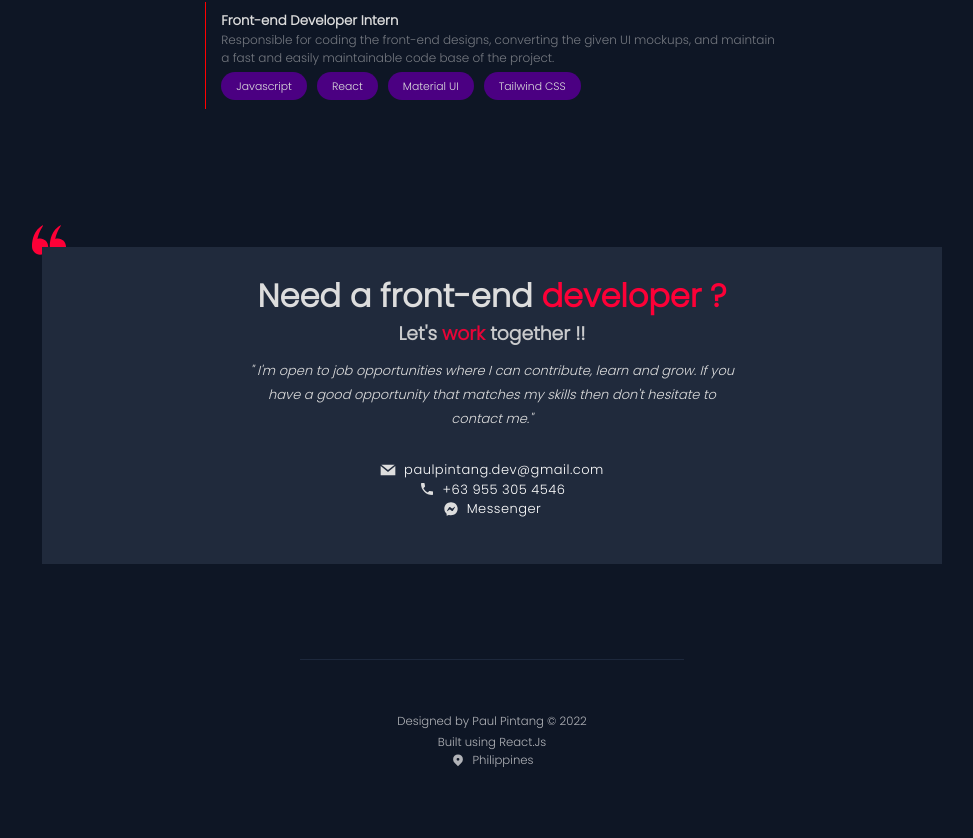
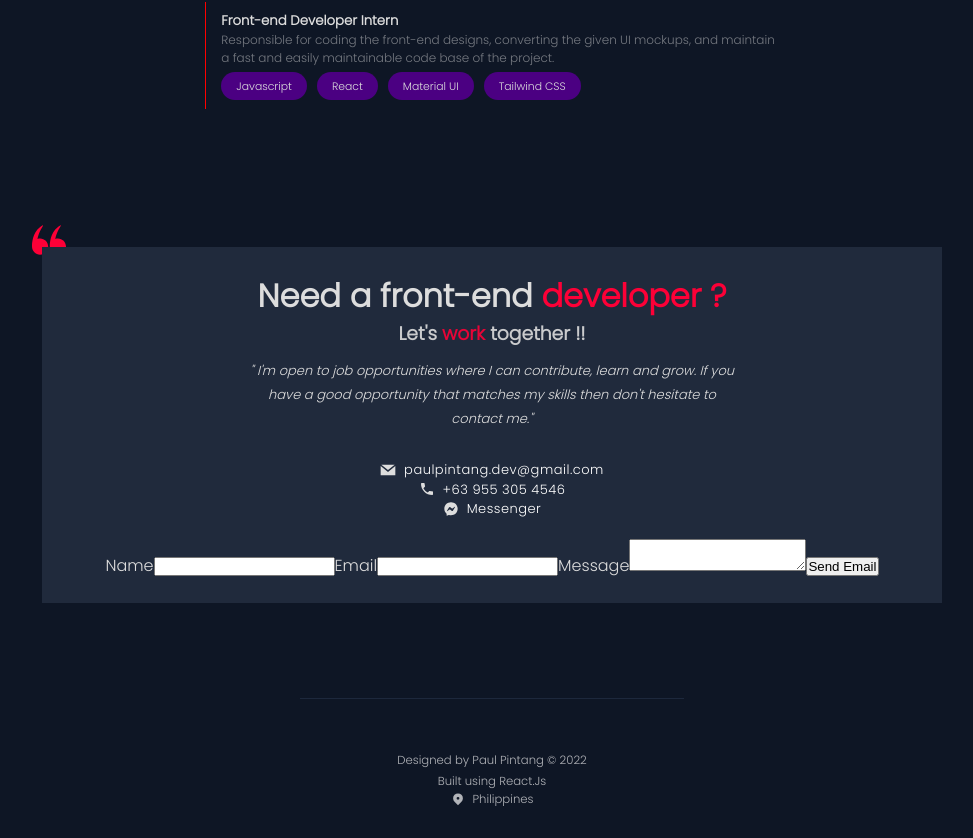
Before and after one commit to PaulPintang/Portfolio, a React (Create React App) app: page / in a window 1280 px wide. Shown: the part 4058-4896 px from the top of the page, without its empty margins (148-1121 px from the left). Before the commit the page ends 4857 px from the top, so only its background shows below. Built offline with nearby package versions, Linux system fonts and the light colour scheme; no server answers.

Commit message:
feat: send an email using email.js

```diff
--- a/package.json
+++ b/package.json
@@ -3,9 +3,11 @@
   "version": "0.1.0",
   "private": true,
   "dependencies": {
+    "@emailjs/browser": "^3.9.1",
     "@testing-library/jest-dom": "^5.11.4",
     "@testing-library/react": "^11.1.0",
     "@testing-library/user-event": "^12.1.10",
+    "dotenv": "^16.0.3",
     "react": "^17.0.2",
     "react-awesome-reveal": "^3.8.1",
     "react-dom": "^17.0.2",
--- a/src/App.js
+++ b/src/App.js
@@ -11,6 +11,7 @@ import GlobalStyles from "./components/styles/GlobalStyles";
 import Experience from "./components/Experience";
 
 function App() {
+require('dotenv').config()
   return (
     <div>
       <AnimationProvider>
--- /dev/null
+++ b/src/components/Contacts/Form/index.jsx
@@ -0,0 +1,43 @@
+import React, { useRef } from "react";
+import emailjs from "@emailjs/browser";
+
+const Form = () => {
+  const form = useRef();
+
+  console.log(process.env.REACT_APP_SERVICE_ID);
+  console.log(process.env.REACT_APP_TEMPLATE_ID);
+  console.log(process.env.REACT_APP_PUBLIC_KEY);
+  const sendEmail = (e) => {
+    e.preventDefault();
+
+    emailjs
+      .sendForm(
+        `${process.env.REACT_APP_SERVICE_ID}`,
+        `${process.env.REACT_APP_TEMPLATE_ID}`,
+        form.current,
+        `${process.env.REACT_APP_PUBLIC_KEY}`
+      )
+      .then(
+        (result) => {
+          console.log(result.text);
+        },
+        (error) => {
+          console.log(error.text);
+        }
+      );
+  };
+
+  return (
+    <form ref={form} onSubmit={sendEmail}>
+      <label>Name</label>
+      <input type="text" name="user_name" />
+      <label>Email</label>
+      <input type="email" name="user_email" />
+      <label>Message</label>
+      <textarea name="message" />
+      <button type="submit">Send Email</button>
+    </form>
+  );
+};
+
+export default Form;
--- a/src/components/Contacts/index.jsx
+++ b/src/components/Contacts/index.jsx
@@ -6,6 +6,7 @@ import { RiMessengerFill } from "react-icons/ri";
 import { Container, Span, Center, Flex } from "../styles/Reusable.styled";
 import { Section, Wrapper, ContactDetails, Msg } from "./Contact.styled";
 import qoute from "../../assets/svg/left-qoute.svg";
+import Form from "./Form";
 const Contacts = () => {
   return (
     <Section id="contacts">
@@ -54,6 +55,7 @@ const Contacts = () => {
                 </a>
               </Flex>
             </ContactDetails>
+            <Form />
           </Center>
         </Wrapper>
       </Container>
```
Also changed, not shown: src/components/Contacts/Form/Form.styled.js (added), 1 other file (tests, documents, lock files or other folders).
